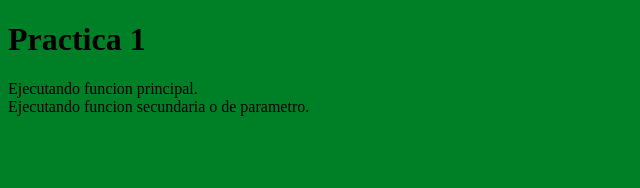
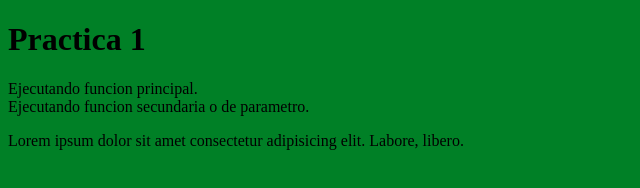
Before and after one commit to Edrson/practica1SA, a plain HTML site: page index.html in a window 1280 px wide. Shown: the whole page, without its empty margins (0-640 px from the left). Drawn offline with Linux system fonts and the light colour scheme.

Commit message:
se agrega contenedor 1

```diff
--- a/index.html
+++ b/index.html
@@ -5,10 +5,20 @@
 	<title></title>
 </head>
 <body>
+
 	<h1 onclick="alert('hola')">Practica 1</h1>
  <script src="codigo.js"></script>
 <style>
 	*{background-color: rgb(0, 128, 38)}
 </style>
+
+<!--DIV CONTENEDOR 1-->
+<div class="container">
+	<div class="row">
+		<p>Lorem ipsum dolor sit amet consectetur adipisicing elit. Labore, libero.</p>
+	</div>
+</div>
+
+
 </body>
 </html>
```
